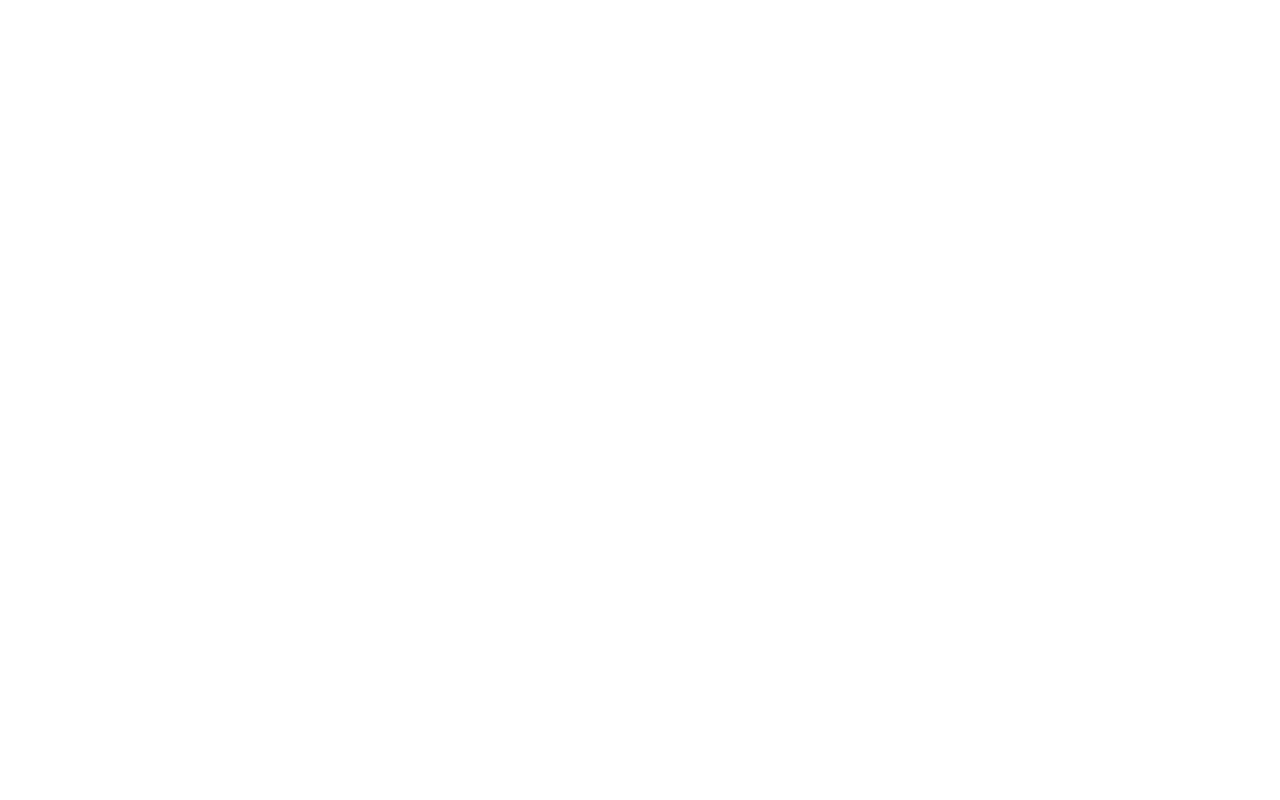
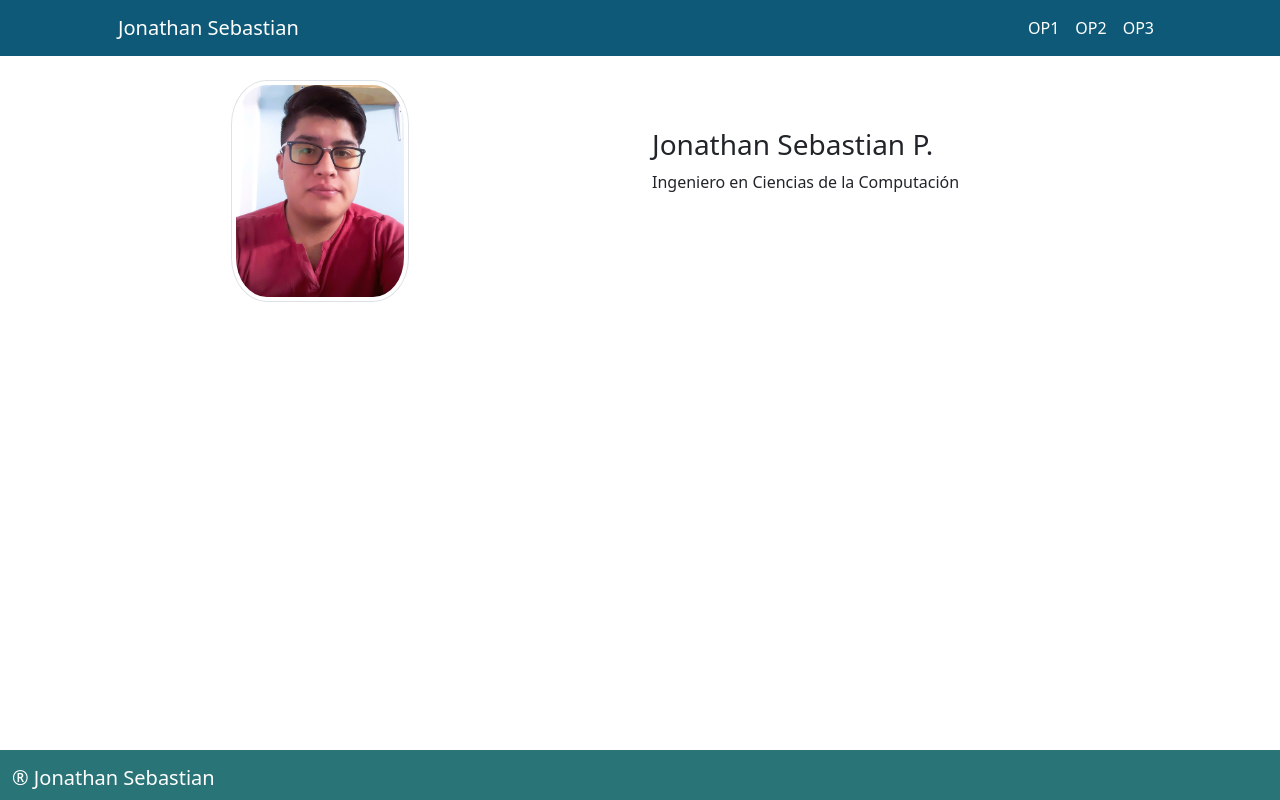
Before and after one commit to jonathanpastas/miperfil, a plain HTML site: page index.html in a window 1280 px wide. Drawn offline with nearby package versions, Linux system fonts and the light colour scheme.

Commit message:
nuevos cambios

```diff
--- /dev/null
+++ b/css/style.css
@@ -0,0 +1,15 @@
+footer{
+    position:fixed;
+    width: 100%;
+    height: 50px;
+
+    bottom: 0;
+}
+
+#mifoto{
+    border-radius: 20%;
+    width: 29%;
+    display: block;
+    margin: auto;
+
+}
--- a/index.html
+++ b/index.html
@@ -4,9 +4,72 @@
     <meta charset="UTF-8">
     <meta http-equiv="X-UA-Compatible" content="IE=edge">
     <meta name="viewport" content="width=device-width, initial-scale=1.0">
+    <link href="https://cdn.jsdelivr.net/npm/bootstrap@5.3.0-alpha1/dist/css/bootstrap.min.css" rel="stylesheet" integrity="sha384-GLhlTQ8iRABdZLl6O3oVMWSktQOp6b7In1Zl3/Jr59b6EGGoI1aFkw7cmDA6j6gD" crossorigin="anonymous">
+    <link href="css/style.css" rel="stylesheet" />
     <title>Jonathan Sebastian</title>
 </head>
 <body>
 
+    <nav class="navbar navbar-expand-lg " style="background-color: rgb(14, 89, 119);" >
+        <div class="container px-5">
+            <a class="navbar-brand" href="/" style="color:white"> Jonathan Sebastian </a>
+            <button class="navbar-toggler" type="button" data-bs-toggle="collapse" data-bs-target="#navbarSupportedContent" aria-controls="navbarSupportedContent" aria-expanded="false" aria-label="Toggle navigation"><span class="navbar-toggler-icon"></span></button>
+            <div class="collapse navbar-collapse" id="navbarSupportedContent">
+                <ul class="navbar-nav ms-auto mb-2 mb-lg-0">
+
+                    <li class="nav-item"><a class="nav-link" href="#" accesskey="N" style="color:white"><i class="bi bi-shop-window"></i> OP1</a></li>
+                    <li class="nav-item"><a class="nav-link" href="#" accesskey="C" style="color:white"><i class="bi bi-telephone-fill"></i> OP2</a></li>
+                    <li class="nav-item"><a class="nav-link" href="#" accesskey="L" style="color:white"><i class="bi bi-person-badge"></i> OP3</a></li>
+
+
+                </ul>
+            </div>
+        </div>
+    </nav>
+
+    <div class="container-fluid">
+
+
+        <br>
+
+        <div class="row">
+            <div class="col">
+
+                <img src="/img/perfil.jpg" id="mifoto" class="img-thumbnail" alt="perfil">
+
+
+            </div>
+            <div class="col">
+                <br>
+                <br>
+                <h3> Jonathan Sebastian P.</h3>
+                <p> Ingeniero en Ciencias de la Computación</p>
+
+            </div>
+        </div>
+
+
+
+
+
+    </div>
+
+
 </body>
+
+<footer>
+   <nav class="navbar"  style="background-color: rgb(41, 116, 119)">
+  <div class="container-fluid">
+   <a class="navbar-brand" href="#" style="color:white">
+
+      &#174 Jonathan Sebastian
+    </a>
+  </div>
+</nav>
+
+
+</footer>
+
+<script src="https://cdn.jsdelivr.net/npm/bootstrap@5.3.0-alpha1/dist/js/bootstrap.bundle.min.js" integrity="sha384-w76AqPfDkMBDXo30jS1Sgez6pr3x5MlQ1ZAGC+nuZB+EYdgRZgiwxhTBTkF7CXvN" crossorigin="anonymous"></script>
+
 </html>
```
Also changed, not shown: img/perfil.jpg (added).
